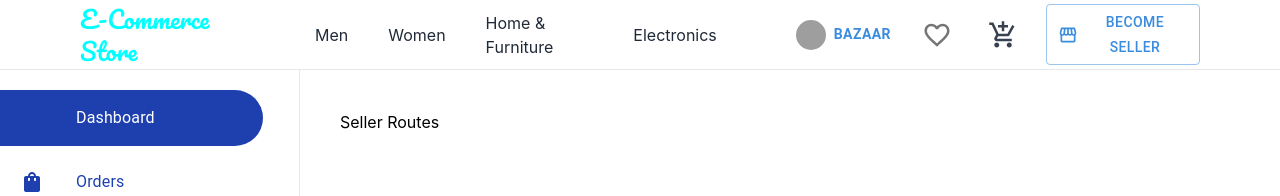
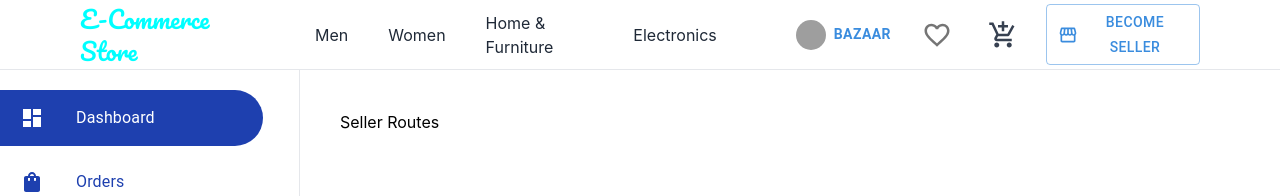
Before and after one commit to shubhcoding01/ecomproject, a React (Create React App) app: page /seller in a window 1280 px wide. Shown: the top 196 px of the page. Built offline with nearby package versions, Linux system fonts and the light colour scheme; grey boxes are pictures that could not be loaded; some icons are missing.

Commit message:
Fix DrawerList component to correctly display active icon based on menu item path

```diff
--- a/src/component/DrawerList.tsx
+++ b/src/component/DrawerList.tsx
@@ -29,7 +29,7 @@ const DrawerList = ({menu,menu2,toggleDrawer}:DrawerListProps) => {
                     <div  className='pr-9 cursor-pointer' key={index}>
                       <p className={`${item.path==location.pathname ? "bg-primary-color text-white":"text-primary-color"} flex items-center px-5 py-3 rounded-r-full`}>
                         <ListItemIcon>
-                          {item.icon==location.pathname?item.activeIcon:item.icon}
+                          {item.path==location.pathname?item.activeIcon:item.icon}
                         </ListItemIcon>
                         <ListItemText primary={item.name}/>
                       </p>
```
